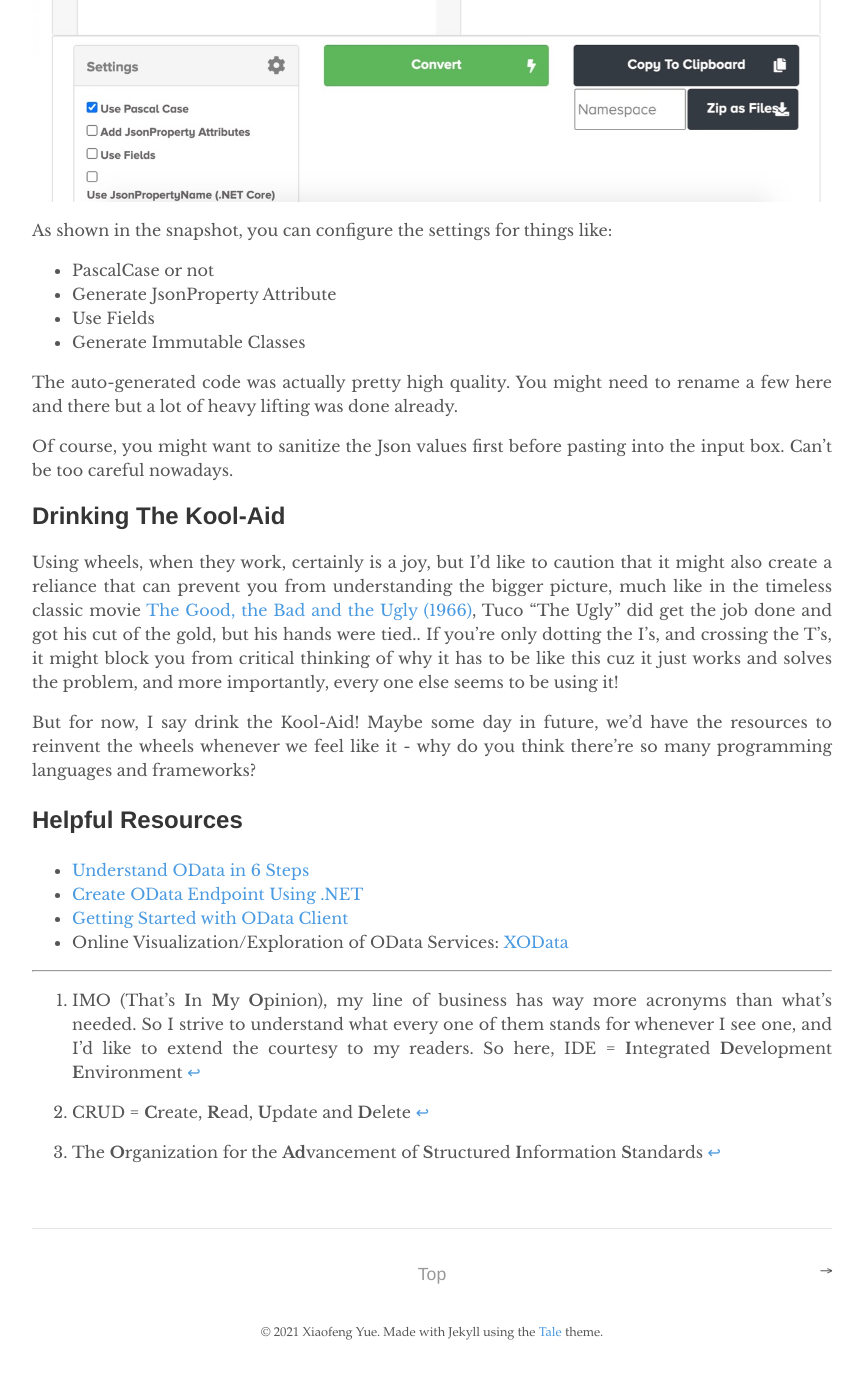
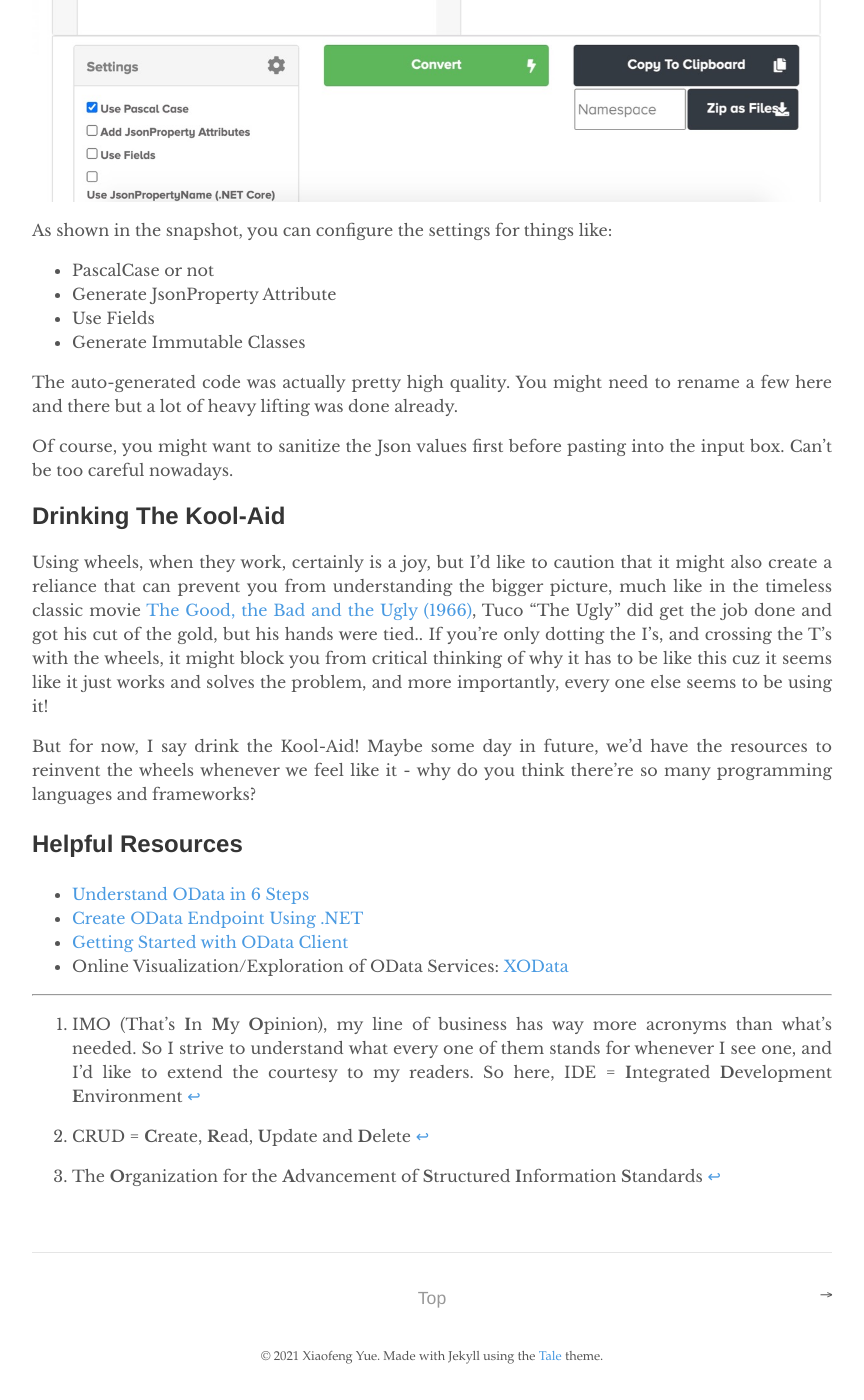
Before and after one commit to yuexiaofeng/yuexiaofeng.github.io, a Jekyll site: the page built from _posts/2021-03-13-the-wheels.md, in a window 1280 px wide and 1400 px high, scrolled down 4638 px. Shown: the whole window, without its empty margins (208-1072 px from the left). Built offline with Jekyll 4.4.1, drawn with Linux system fonts in a browser that asks for light colours; before the commit the page ends 6014 px from its top, so only the background shows below that; some of the changed text lies outside the part shown.

Commit message:
Corrected typos

```diff
--- a/_posts/2021-03-13-the-wheels.md
+++ b/_posts/2021-03-13-the-wheels.md
@@ -92,7 +92,7 @@ Of course, you might want to sanitize the Json values first before pasting into
 
 ## Drinking The Kool-Aid
 
-Using wheels, when they work, certainly is a joy, but I'd like to caution that it might also create a reliance that can prevent you from understanding the bigger picture, much like in the timeless classic movie [The Good, the Bad and the Ugly (1966)](https://www.imdb.com/title/tt0060196/), Tuco “The Ugly” did get the job done and got his cut of the gold, but his hands were tied.. If you're only dotting the I's, and crossing the T's, it might block you from critical thinking of why it has to be like this cuz it just works and solves the problem, and more importantly, every one else seems to be using it!
+Using wheels, when they work, certainly is a joy, but I'd like to caution that it might also create a reliance that can prevent you from understanding the bigger picture, much like in the timeless classic movie [The Good, the Bad and the Ugly (1966)](https://www.imdb.com/title/tt0060196/), Tuco “The Ugly” did get the job done and got his cut of the gold, but his hands were tied.. If you're only dotting the I's, and crossing the T's with the wheels, it might block you from critical thinking of why it has to be like this cuz it seems like it just works and solves the problem, and more importantly, every one else seems to be using it!
 
 But for now, I say drink the Kool-Aid! Maybe some day in future, we'd have the resources to reinvent the wheels whenever we feel like it - why do you think there're so many programming languages and frameworks?
 
@@ -107,4 +107,4 @@ But for now, I say drink the Kool-Aid! Maybe some day in future, we'd have the r
 
 [^fn1]: IMO (That's **I**n **M**y **O**pinion), my line of business has way more acronyms than what's needed. So I strive to understand what every one of them stands for whenever I see one, and I'd like to extend the courtesy to my readers. So here, IDE = **I**ntegrated **D**evelopment **E**nvironment
 [^fn2]: CRUD = **C**reate, **R**ead, **U**pdate and **D**elete
-[^fn3]: The **O**rganization for the **Ad**vancement of **S**tructured **I**nformation **S**tandards
+[^fn3]: The **O**rganization for the **A**dvancement of **S**tructured **I**nformation **S**tandards
```
Also changed, not shown: other parts of _posts/2021-03-13-the-wheels.md (+2 -2 lines).
